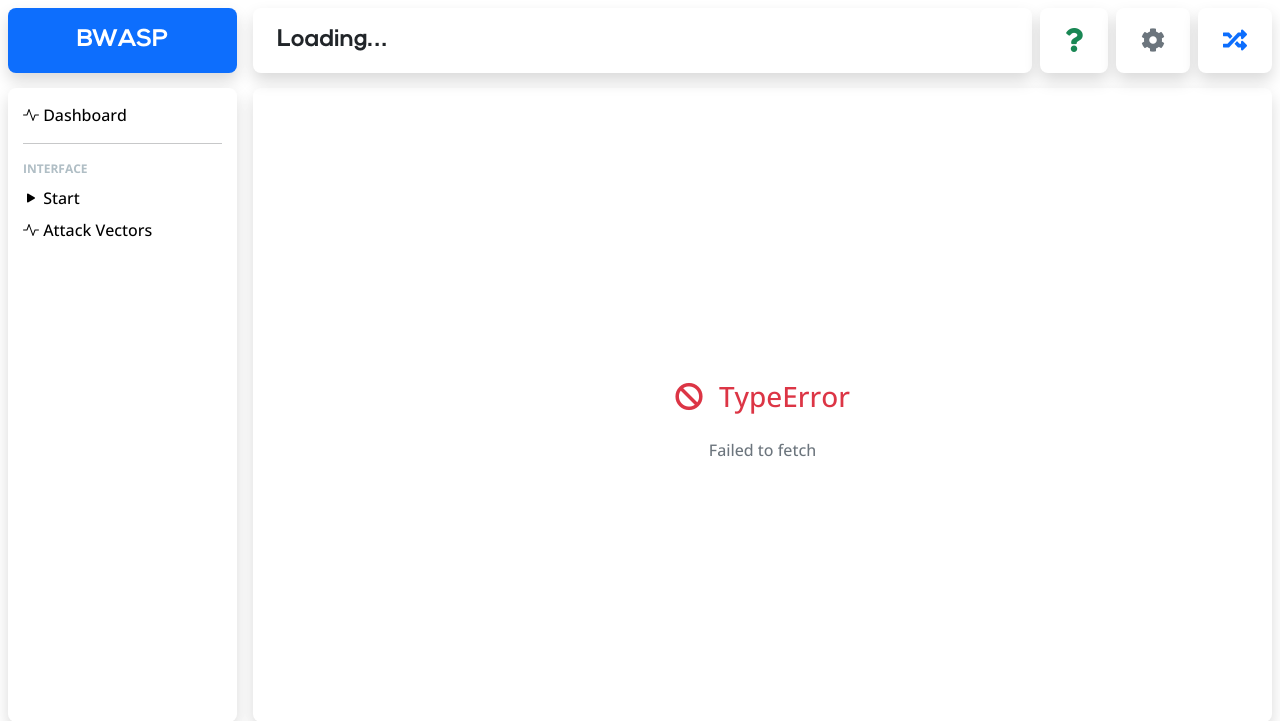
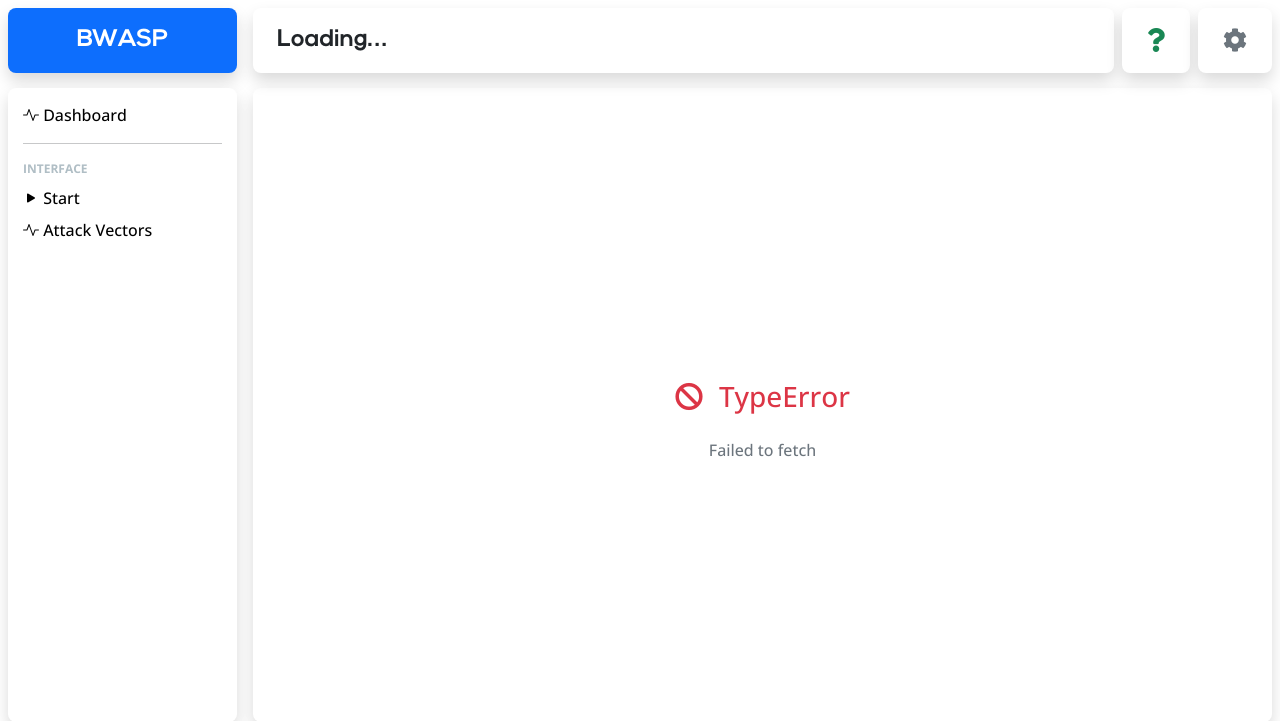
Before and after one commit to BWASP/BWASP, a Flask app: page /common/attack_vector in a window 1280 px wide. Shown: the top 721 px of the page. Run offline with Flask 3, Linux system fonts and the light colour scheme; parts of the project's set-up code (start-up, migrations or seed data) failed here and were passed over; some libraries are stand-ins or nearby versions.

Commit message:
Removed switch button for technical preview.

```diff
--- a/Web/templates/common/AttackVector.html
+++ b/Web/templates/common/AttackVector.html
@@ -69,7 +69,7 @@
             <h4 class="mb-0"><i class="fas fa-cog text-secondary"></i></h4>
         </button>
         <button type="button" id="switchToPacket"
-                class="bg-white p-4 pt-3 pb-3 ms-2 btn btn-link border-rounded shadow"
+                class="bg-white p-4 pt-3 pb-3 ms-2 btn btn-link border-rounded shadow d-none"
                 data-bs-toggle="tooltip" data-bs-placement="bottom" title="Switch">
             <h4 class="mb-0"><i class="fas fa-random text-primary"></i></h4>
         </button>
```
